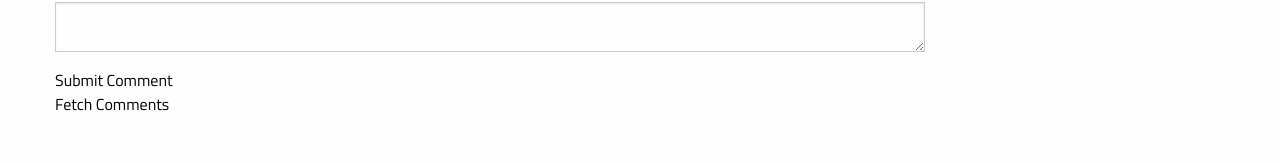
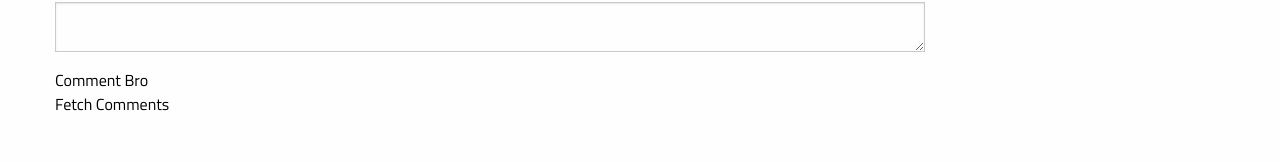
Before and after one commit to vicpal25/react-adapt, a React (Create React App) app: page /post in a window 1280 px wide. Shown: the part 118-280 px from the top of the page. Built offline with nearby package versions, Linux system fonts and the light colour scheme.

Commit message:
Testing AWS Code Deploy

```diff
--- a/src/components/CommentBox.js
+++ b/src/components/CommentBox.js
@@ -25,7 +25,7 @@ class CommentBox extends Component {
           <h4>Add a Comment</h4>
           <textarea onChange={this.handleChange} value={this.state.comment} />
           <div>
-            <button>Submit Comment</button>
+            <button>Comment Bro</button>
           </div>
         </form>
         <button className="fetch-comments" onClick={this.props.fetchComments}>
```
